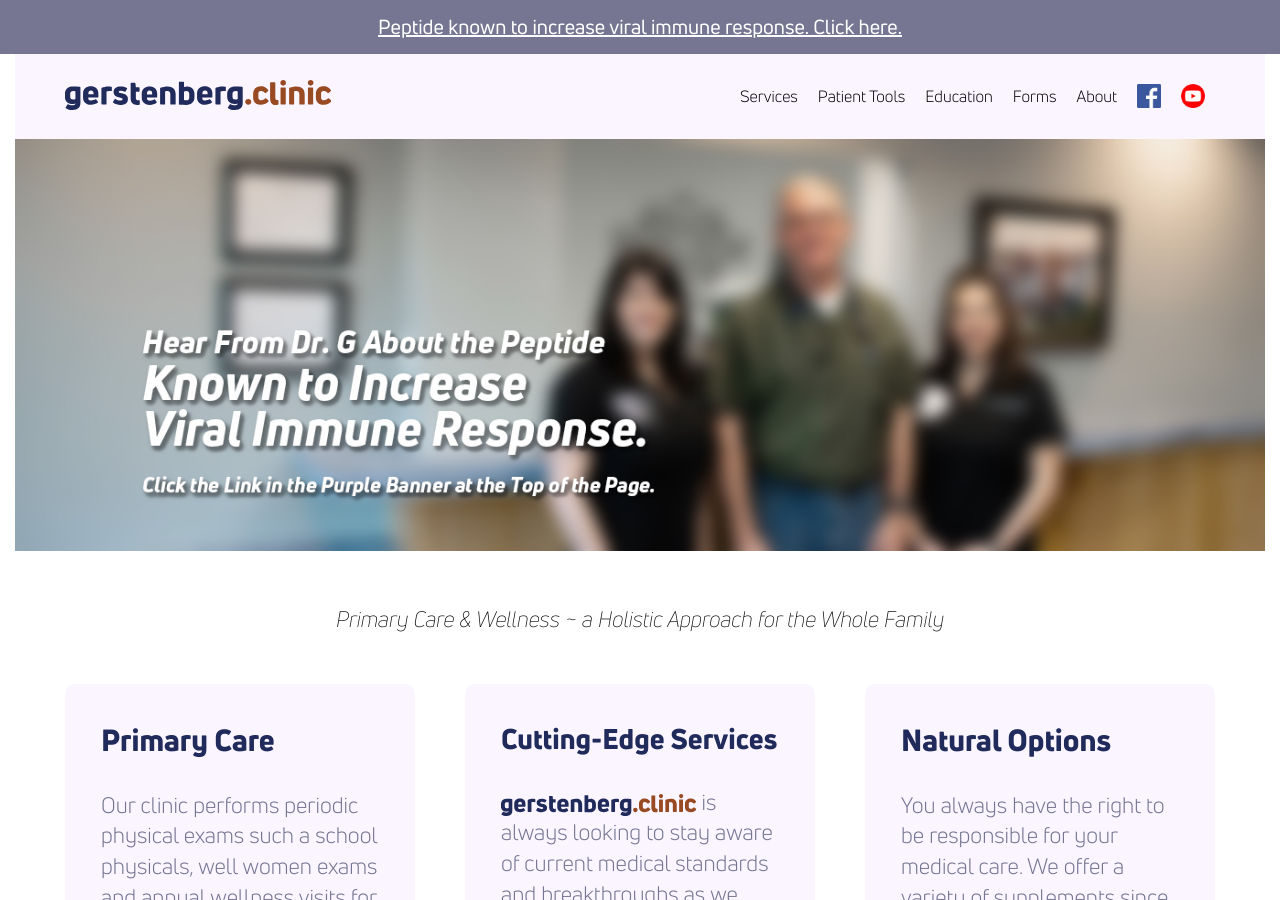
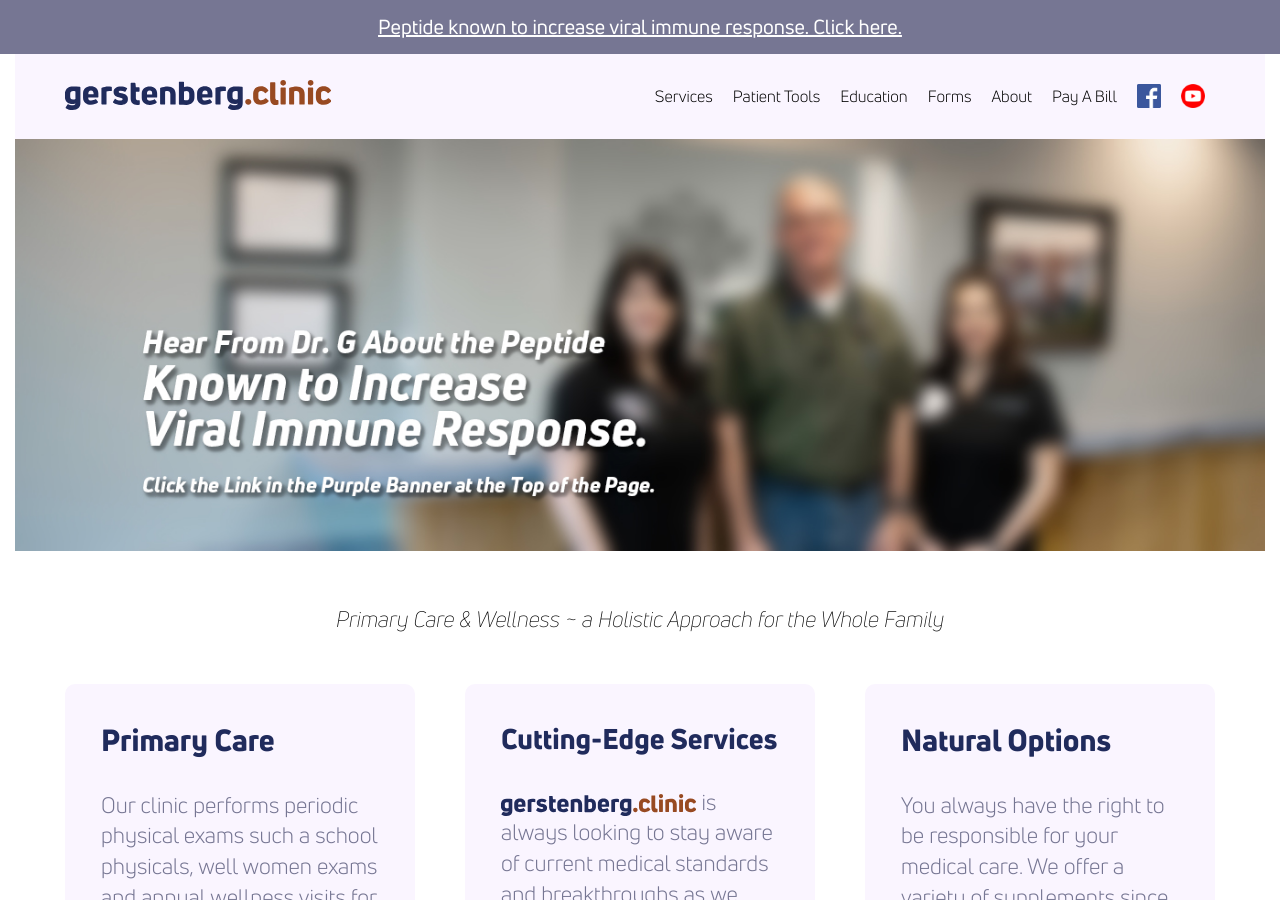
Before and after one commit to theneverwoods/gerstenberg.clinic, a Jekyll site: the page built from index.html, in a window 1280 px wide and 900 px high. Built offline with Jekyll 4.4.1, drawn with Linux system fonts in a browser that asks for light colours; comment, search, counter and statistics services are not loaded.

Commit message:
Update header.html

```diff
--- a/_includes/header.html
+++ b/_includes/header.html
@@ -42,6 +41,8 @@
       <li class="{% if page.permalink contains '/forms' %}active{% endif %}"><a target="_blank" href="{{ site.baseurl }}/forms">Forms</a></li>
 
       <li class="{% if page.permalink contains '/about' %}active{% endif %}"><a target="_blank" href="{{ site.baseurl }}/about">About</a></li>
+     <li><a href="/pay" target="_blank">Pay A Bill</a></li>
+
       <li><a href="https://www.facebook.com/gerstenberg.clinic/" target="_blank"><img src="{{ site.baseurl }}/img/fb-icon.png" /></a></li>
       <li><a href="https://www.youtube.com/channel/UC9HfWlvz_leYJQkM4ac-yOw" target="_blank"><img src="{{ site.baseurl }}/img/youtube-icon.png" /></a></li>
     </ul>
```
Also changed, not shown: other parts of _includes/header.html (+0 -1 lines).
